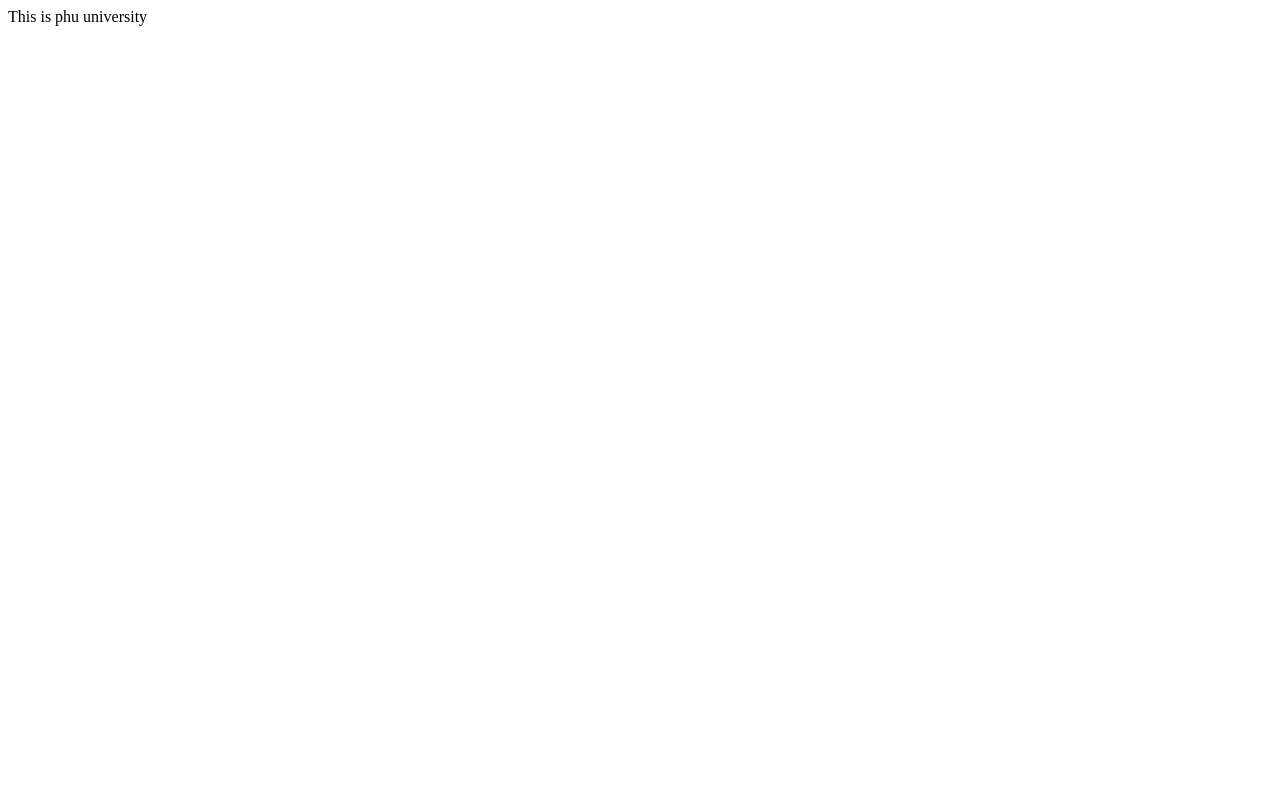
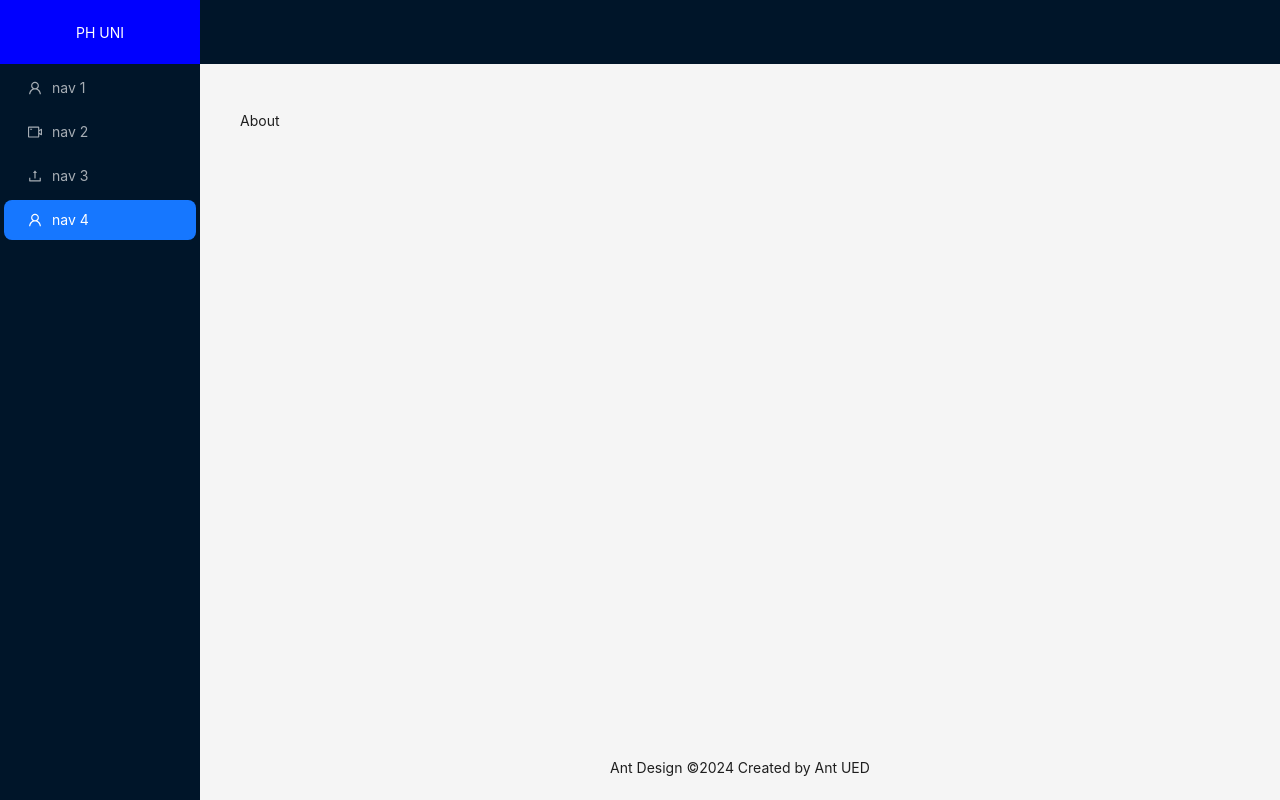
Before and after one commit to Rashidaakter1/phuni-management, a React (Vite) app: page /about in a window 1280 px wide. Built offline with nearby package versions, Linux system fonts and the light colour scheme.

Commit message:
working in the initialization

```diff
--- a/src/App.tsx
+++ b/src/App.tsx
@@ -1,12 +1,11 @@
+import MainLayout from "./components/layout/MainLayout"
 
 
 
 function App() {
-
-
   return (
     <>
-      This is phu university
+      <MainLayout />
     </>
   )
 }
--- /dev/null
+++ b/src/components/layout/MainLayout.tsx
@@ -0,0 +1,56 @@
+import { UploadOutlined, UserOutlined, VideoCameraOutlined } from '@ant-design/icons';
+import { Layout, Menu, theme } from 'antd';
+import { createElement } from 'react';
+import { Outlet } from 'react-router-dom';
+
+const { Header, Content, Footer, Sider } = Layout;
+
+
+const items = [UserOutlined, VideoCameraOutlined, UploadOutlined, UserOutlined].map(
+    (icon, index) => ({
+        key: String(index + 1),
+        icon: createElement(icon),
+        label: `nav ${index + 1}`,
+    }),
+);
+const MainLayout = () => {
+    return (
+        <Layout style={{ height: "100vh" }}>
+            <Sider
+                breakpoint="lg"
+                collapsedWidth="0"
+                onBreakpoint={(broken) => {
+                    console.log(broken);
+                }}
+                onCollapse={(collapsed, type) => {
+                    console.log(collapsed, type);
+                }}
+            >
+                <div style={{
+                    color: "white", height: "4rem", display: "flex",
+                    justifyContent: "center", alignItems: "center", backgroundColor: "blue"
+                }} >PH UNI</div>
+                <Menu theme="dark" mode="inline" defaultSelectedKeys={['4']} items={items} />
+            </Sider>
+            <Layout>
+                <Header style={{ padding: 0, }} />
+                <Content style={{ margin: '24px 16px 0' }}>
+                    <div
+                        style={{
+                            padding: 24,
+                            minHeight: 360,
+
+                        }}
+                    >
+                        <Outlet />
+                    </div>
+                </Content>
+                <Footer style={{ textAlign: 'center' }}>
+                    Ant Design ©{new Date().getFullYear()} Created by Ant UED
+                </Footer>
+            </Layout>
+        </Layout>
+    )
+}
+
+export default MainLayout
--- a/src/index.css
+++ b/src/index.css
@@ -0,0 +1,5 @@
+* {
+  box-sizing: border-box;
+  padding: 0;
+  margin: 0;
+}
--- a/src/main.tsx
+++ b/src/main.tsx
@@ -1,10 +1,13 @@
 import { StrictMode } from 'react'
 import { createRoot } from 'react-dom/client'
-import App from './App.tsx'
+
 import './index.css'
+import { RouterProvider } from 'react-router-dom'
+import router from './routes/routes.tsx'
+
 
 createRoot(document.getElementById('root')!).render(
   <StrictMode>
-    <App />
+    <RouterProvider router={router} />
   </StrictMode>,
 )
--- /dev/null
+++ b/src/pages/About.tsx
@@ -0,0 +1,9 @@
+
+
+const About = () => {
+  return (
+    <div>About</div>
+  )
+}
+
+export default About
--- /dev/null
+++ b/src/pages/Login.tsx
@@ -0,0 +1,9 @@
+
+
+const Login = () => {
+  return (
+    <div>Login</div>
+  )
+}
+
+export default Login
--- /dev/null
+++ b/src/pages/Register.tsx
@@ -0,0 +1,9 @@
+
+
+const Register = () => {
+    return (
+        <div>Register</div>
+    )
+}
+
+export default Register
--- /dev/null
+++ b/src/routes/admin.routes.tsx
@@ -0,0 +1,16 @@
+import About from "../pages/About";
+
+export const AdminPaths = [
+    {
+        path: "create-admin",
+        element: <About />,
+    },
+    {
+        path: "create-faculty",
+        element: <About />,
+    },
+    {
+        path: "create-student",
+        element: <About />,
+    }
+]
--- /dev/null
+++ b/src/routes/routes.tsx
@@ -0,0 +1,48 @@
+import { createBrowserRouter } from "react-router-dom"
+import App from "../App"
+import About from "../pages/About"
+import { AdminPaths } from "./admin.routes"
+import Login from "../pages/Login"
+import Register from "../pages/Register"
+
+
+const router = createBrowserRouter([
+    {
+        path: "/",
+        element: <App />,
+        children: [
+            {
+                path: "about",
+                element: <About />,
+            }
+        ]
+    },
+    {
+        path: "/admin",
+        element: <App />,
+        children: AdminPaths
+    },
+    {
+        path: "/faculty",
+        element: <App />,
+        children: AdminPaths
+    },
+    {
+        path: "/student",
+        element: <App />,
+        children: AdminPaths
+    },
+    {
+        path: "/auth/signin",
+        element: <Login />,
+
+    },
+    {
+        path: "/auth/signup",
+        element: <Register />,
+
+    },
+
+])
+
+export default router
```
